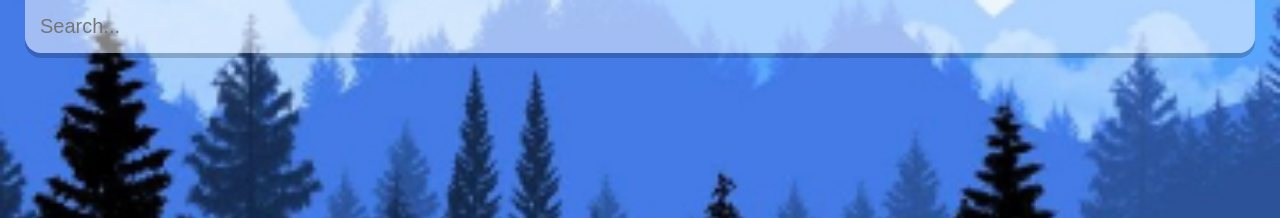
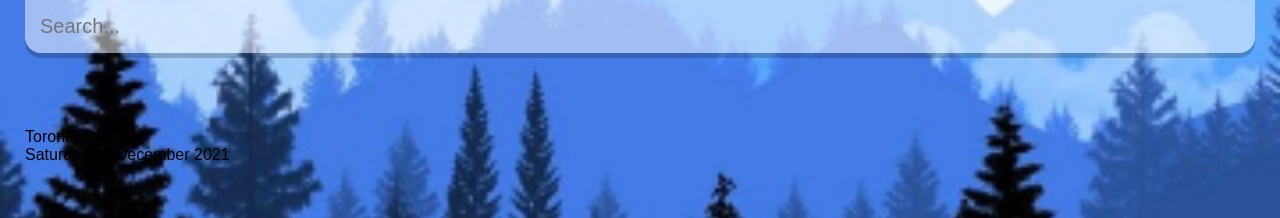
Before and after one commit to AtulSharma11/weather-app-react, a React (Create React App) app: page / in a window 1280 px wide. Shown: the top 218 px of the page. Built offline with nearby package versions, Linux system fonts and the light colour scheme.

Commit message:
Added Date and Location Box

```diff
--- a/src/App.js
+++ b/src/App.js
@@ -3,6 +3,17 @@ const api={
   base: 'https://api.openweathermap.org/data/2.5/'
 }
 function App() {
+  const dateBuilder = (d) => {
+    let months = ["January", "February", "March", "April", "May", "June", "July", "August", "September", "October", "November", "December"]
+    let days = ["Sunday", "Monday", "Tuesday", "Wednesday", "Thursday", "Friday", "Saturday"];
+
+    let day = days[d.getDay()];
+    let date = d.getDate();
+    let month = months[d.getMonth()];
+    let year = d.getFullYear();
+
+    return `${day} ${date} ${month} ${year}`
+  }
   return (
     <div className="app">
       <main>
@@ -13,6 +24,10 @@ function App() {
           placeholder = "Search..."
           />
         </div>
+        <div className="location-box">
+          <div className="location">Toronto CA</div>
+          <div className="date">{dateBuilder(new Date())}</div>
+        </div>
       </main>
     </div>
   );
```
